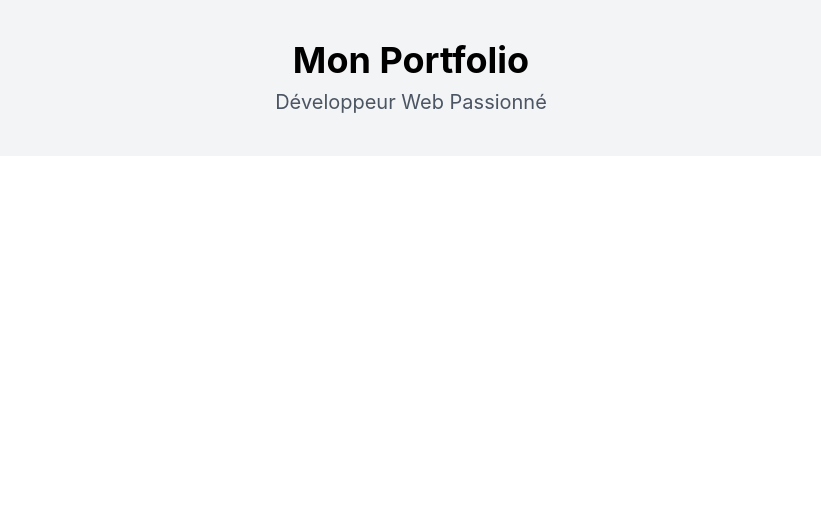
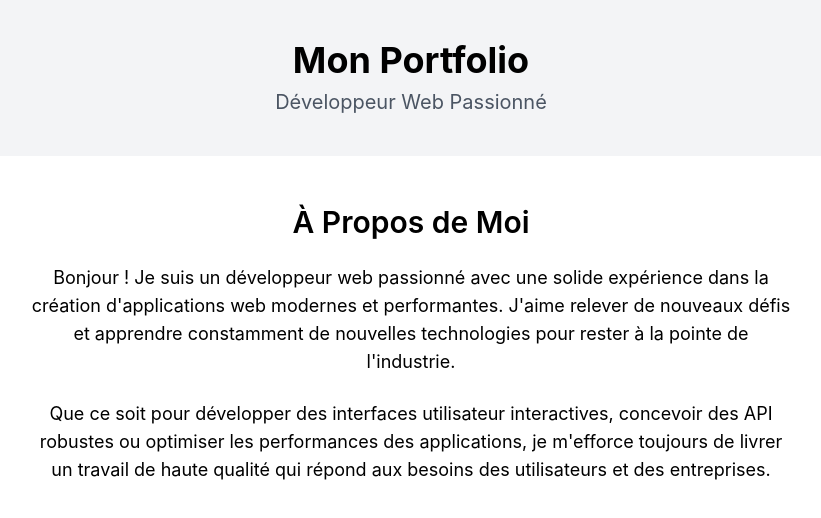
Before and after one commit to Killrian47/mon-portfolio, a React (Create React App) app: page / in a window 1280 px wide. Shown: the top 518 px of the page, without its empty margins (229-1050 px from the left). Built offline with nearby package versions, Linux system fonts and the light colour scheme.

Commit message:
feat: Add About section

```diff
--- a/src/App.js
+++ b/src/App.js
@@ -1,10 +1,12 @@
 import './App.css';
+import AboutSection from './components/About';
 import Header from './components/Header';
 
 function App() {
   return (
     <>
       <Header />
+      <AboutSection />
     </>
   );
 }
--- /dev/null
+++ b/src/components/About.jsx
@@ -0,0 +1,19 @@
+const AboutSection = () => {
+  return (
+    <section className="py-12 bg-white">
+      <div className="container mx-auto px-4">
+        <h2 className="text-3xl font-semibold mb-6 text-center">À Propos de Moi</h2>
+        <div className="max-w-3xl mx-auto text-center">
+          <p className="text-lg mb-6">
+            Bonjour ! Je suis un développeur web passionné avec une solide expérience dans la création d'applications web modernes et performantes. J'aime relever de nouveaux défis et apprendre constamment de nouvelles technologies pour rester à la pointe de l'industrie.
+          </p>
+          <p className="text-lg">
+            Que ce soit pour développer des interfaces utilisateur interactives, concevoir des API robustes ou optimiser les performances des applications, je m'efforce toujours de livrer un travail de haute qualité qui répond aux besoins des utilisateurs et des entreprises.
+          </p>
+        </div>
+      </div>
+    </section>
+  )
+}
+
+export default AboutSection
```
